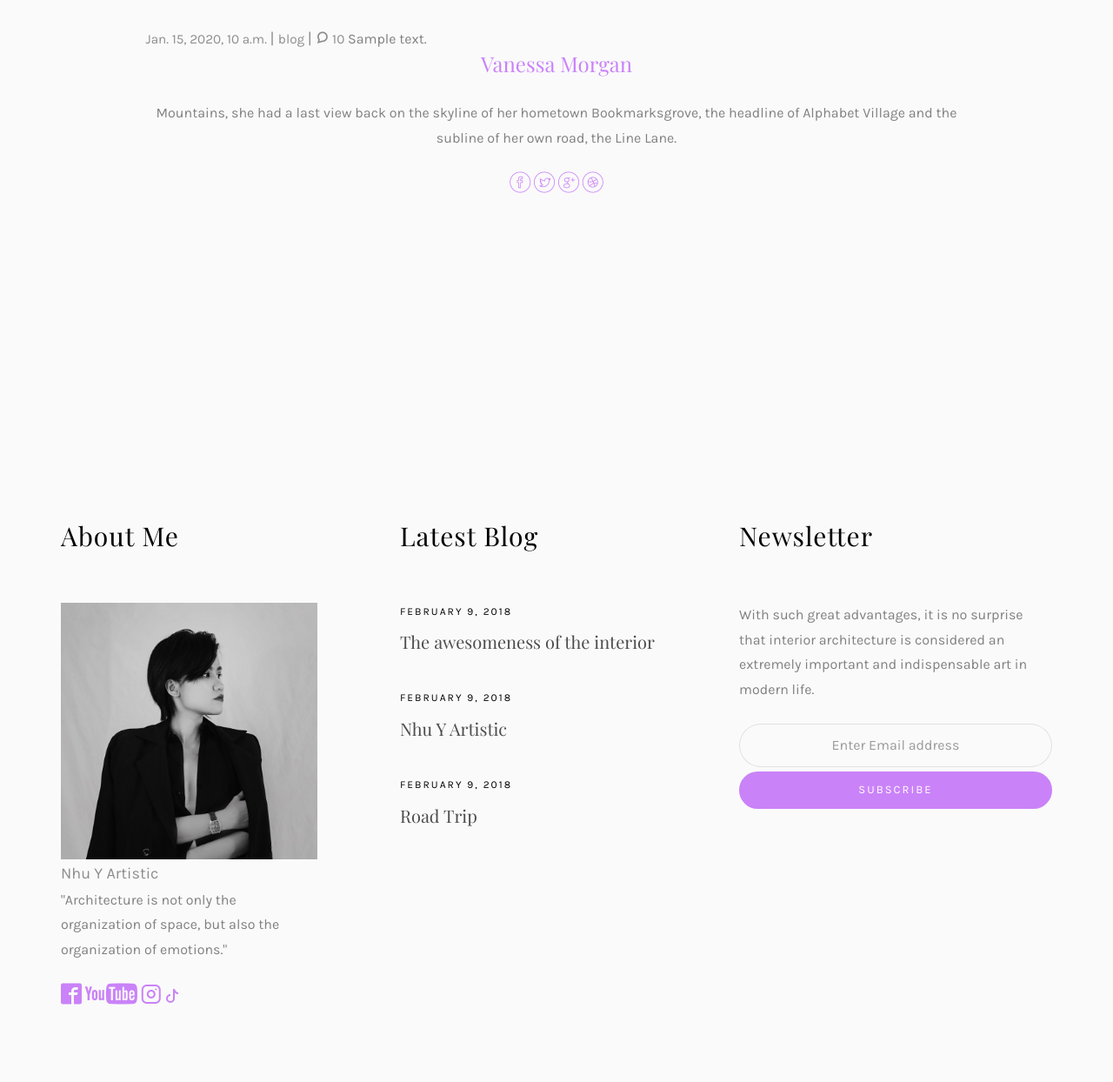
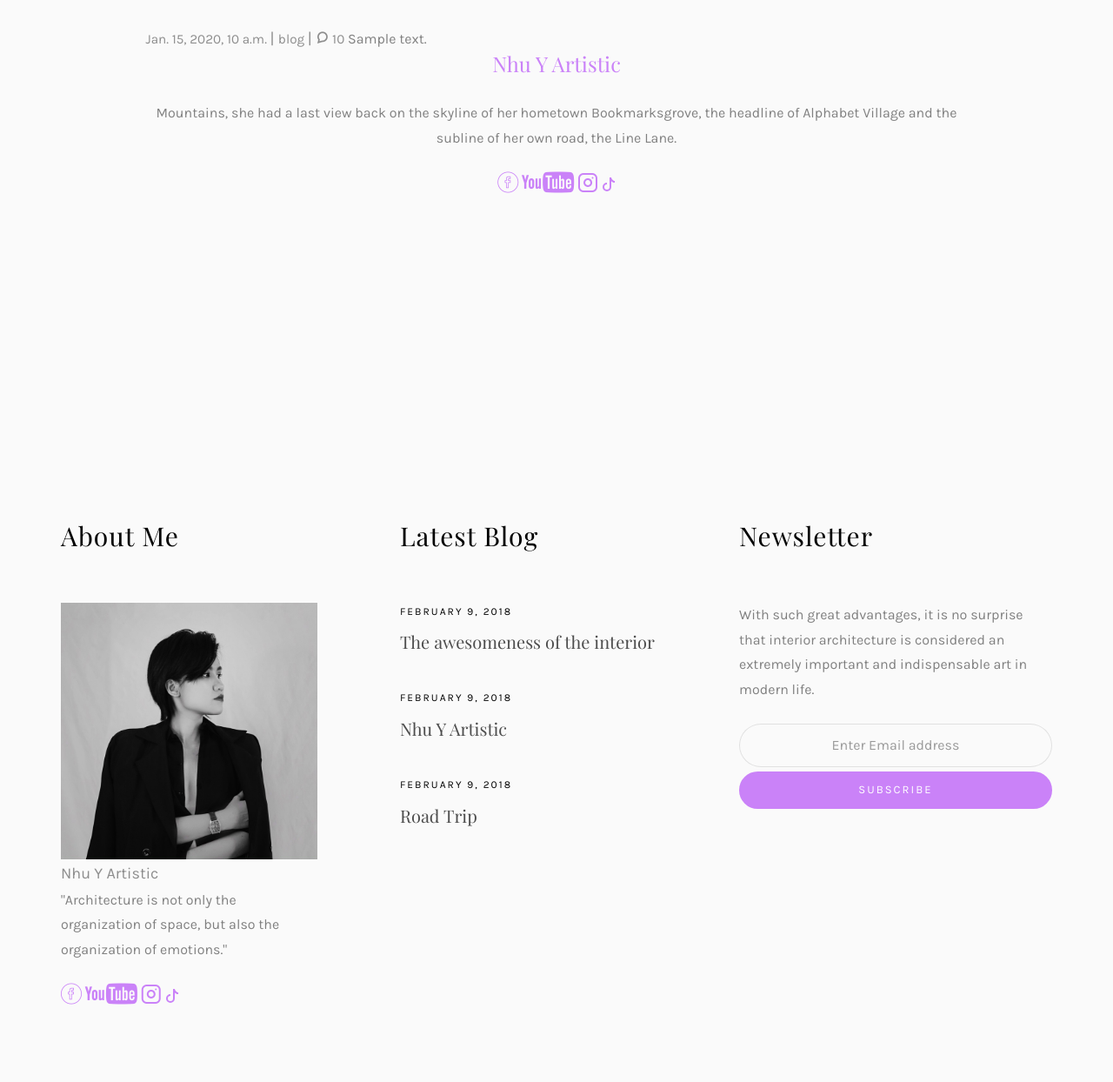
Before and after one commit to hl2802/NhuYDesignWeb, a Django app: page /blog/single_blog/1/ in a window 1280 px wide. Shown: the part 502-1746 px from the top of the page at 87% size. Run offline with Django 5.2, Linux system fonts and the light colour scheme; tables that the repository leaves empty hold one stand-in row (values such as "Sample post"); grey boxes marked "Sample" are stand-in pictures; some libraries are stand-ins or nearby versions; some web fonts are replaced.

Commit message:
first commit 15/12

```diff
--- a/about/templates/about/index.html
+++ b/about/templates/about/index.html
@@ -39,7 +39,7 @@
                             </p>
 
                             <p class="colorlib-social-icons">
-                                <a href="https://www.facebook.com/NhuY.Artistic?mibextid=ZbWKwL"><i class="icon-facebook2"></i></a>
+                                <a href="https://www.facebook.com/NhuY.Artistic?mibextid=ZbWKwL"><i class="icon-facebook4"></i></a>
                                 <a href="https://youtube.com/@nhu.y.artistic?si=gGyDwOOERftzcn6Z"><i class="icon-youtube"></i></a>
                                 <a href="https://instagram.com/nhu.y.artistic?igshid=NzZlODBkYWE4Ng%3D%3D&utm_source=qr"><i class="icon-instagram2"></i></a>
                                 <a href="https://www.tiktok.com/@nhu.y.artistic?_t=8i1xFhD6lus&_r=1"><svg xmlns="http://www.w3.org/2000/svg" width="16" height="16" fill="currentColor" class="bi bi-tiktok" viewBox="0 0 16 16">
--- a/blog/templates/blog/index.html
+++ b/blog/templates/blog/index.html
@@ -35,7 +35,9 @@
                         </a>
                         <div class="desc">
                             <span class="meta">{{item.created_at}}</span>
-                            <h2><a href="{% url 'blog:single_blog' item.id%}">{{item.author}}  Artistic</a></h2>
+                            <h2><a href="{% url 'blog:single_blog' item.id%}">{{item.title}}</a></h2>
+
+                            <h5><a href="{% url 'blog:single_blog' item.id%}">{{item.author}}  Artistic</a></h2>
                             <p>{{item.summary}}</p>
                         </div>
                     </div>
--- a/blog/templates/blog/single_blog.html
+++ b/blog/templates/blog/single_blog.html
@@ -17,15 +17,17 @@
                                         {{ pD.body | safe }}
 
                             <div class="author text-center">
-                                <h3><a href="#">Vanessa Morgan</a></h3>
+                                <h3><a href="#">Nhu Y  Artistic</a></h3>
                                 <p>Mountains, she had a last view back on the skyline of her hometown
                                     Bookmarksgrove, the headline of Alphabet Village and the subline of her own
                                     road, the Line Lane.</p>
                                 <p class="colorlib-social-icons">
-                                    <a href="#"><i class="icon-facebook4"></i></a>
-                                    <a href="#"><i class="icon-twitter3"></i></a>
-                                    <a href="#"><i class="icon-googleplus"></i></a>
-                                    <a href="#"><i class="icon-dribbble2"></i></a>
+                           	<a href="https://www.facebook.com/NhuY.Artistic?mibextid=ZbWKwL"><i class="icon-facebook4"></i></a>
+										<a href="https://youtube.com/@nhu.y.artistic?si=gGyDwOOERftzcn6Z"><i class="icon-youtube"></i></a>
+										<a href="https://instagram.com/nhu.y.artistic?igshid=NzZlODBkYWE4Ng%3D%3D&utm_source=qr"><i class="icon-instagram2"></i></a>
+										<a href="https://www.tiktok.com/@nhu.y.artistic?_t=8i1xFhD6lus&_r=1"><svg xmlns="http://www.w3.org/2000/svg" width="16" height="16" fill="currentColor" class="bi bi-tiktok" viewBox="0 0 16 16">
+											<path d="M9 0h1.98c.144.715.54 1.617 1.235 2.512C12.895 3.389 13.797 4 15 4v2c-1.753 0-3.07-.814-4-1.829V11a5 5 0 1 1-5-5v2a3 3 0 1 0 3 3z"/>
+										  </svg></a>
                                 </p>
                             </div>
 
--- a/home/templates/home/base.html
+++ b/home/templates/home/base.html
@@ -122,7 +122,7 @@
 										"Architecture is not only the organization of space, but also the organization of emotions."
 									</p>
 									<p class="colorlib-social-icons">
-										<a href="https://www.facebook.com/NhuY.Artistic?mibextid=ZbWKwL"><i class="icon-facebook2"></i></a>
+										<a href="https://www.facebook.com/NhuY.Artistic?mibextid=ZbWKwL"><i class="icon-facebook4"></i></a>
 										<a href="https://youtube.com/@nhu.y.artistic?si=gGyDwOOERftzcn6Z"><i class="icon-youtube"></i></a>
 										<a href="https://instagram.com/nhu.y.artistic?igshid=NzZlODBkYWE4Ng%3D%3D&utm_source=qr"><i class="icon-instagram2"></i></a>
 										<a href="https://www.tiktok.com/@nhu.y.artistic?_t=8i1xFhD6lus&_r=1"><svg xmlns="http://www.w3.org/2000/svg" width="16" height="16" fill="currentColor" class="bi bi-tiktok" viewBox="0 0 16 16">
--- a/home/templates/home/index.html
+++ b/home/templates/home/index.html
@@ -40,7 +40,7 @@
                             </p>
 
                             <p class="colorlib-social-icons">
-                                <a href="https://www.facebook.com/NhuY.Artistic?mibextid=ZbWKwL"><i class="icon-facebook2"></i></a>
+                                <a href="https://www.facebook.com/NhuY.Artistic?mibextid=ZbWKwL"><i class="icon-facebook4"></i></a>
                                 <a href="https://youtube.com/@nhu.y.artistic?si=gGyDwOOERftzcn6Z"><i class="icon-youtube"></i></a>
                                 <a href="https://instagram.com/nhu.y.artistic?igshid=NzZlODBkYWE4Ng%3D%3D&utm_source=qr"><i class="icon-instagram2"></i></a>
                                 <a href="https://www.tiktok.com/@nhu.y.artistic?_t=8i1xFhD6lus&_r=1"><svg xmlns="http://www.w3.org/2000/svg" width="16" height="16" fill="currentColor" class="bi bi-tiktok" viewBox="0 0 16 16">
--- a/home/views.py
+++ b/home/views.py
@@ -12,8 +12,8 @@ def index(request):
     form = contact_Form()
     avt=postImg.objects.all()
     iC=imgCT.objects.all()
-    pF = bl.objects.all()
-    pFF = sp.objects.all()
+    pF = bl.objects.order_by('-created_at')[:4]
+    pFF = sp.objects.order_by('-created_at')[:4]
     return render(request,'home/index.html',{'avt':avt,'pF':pF,'pFF':pFF,'form':form,'iC':iC})
 
 
```
Also changed, not shown: media/media/img-11_sXhKZSN.jpg (added), media/media/img-16.jpg (added), media/media/img_bg_1_ciTrFTO.jpg (added).
